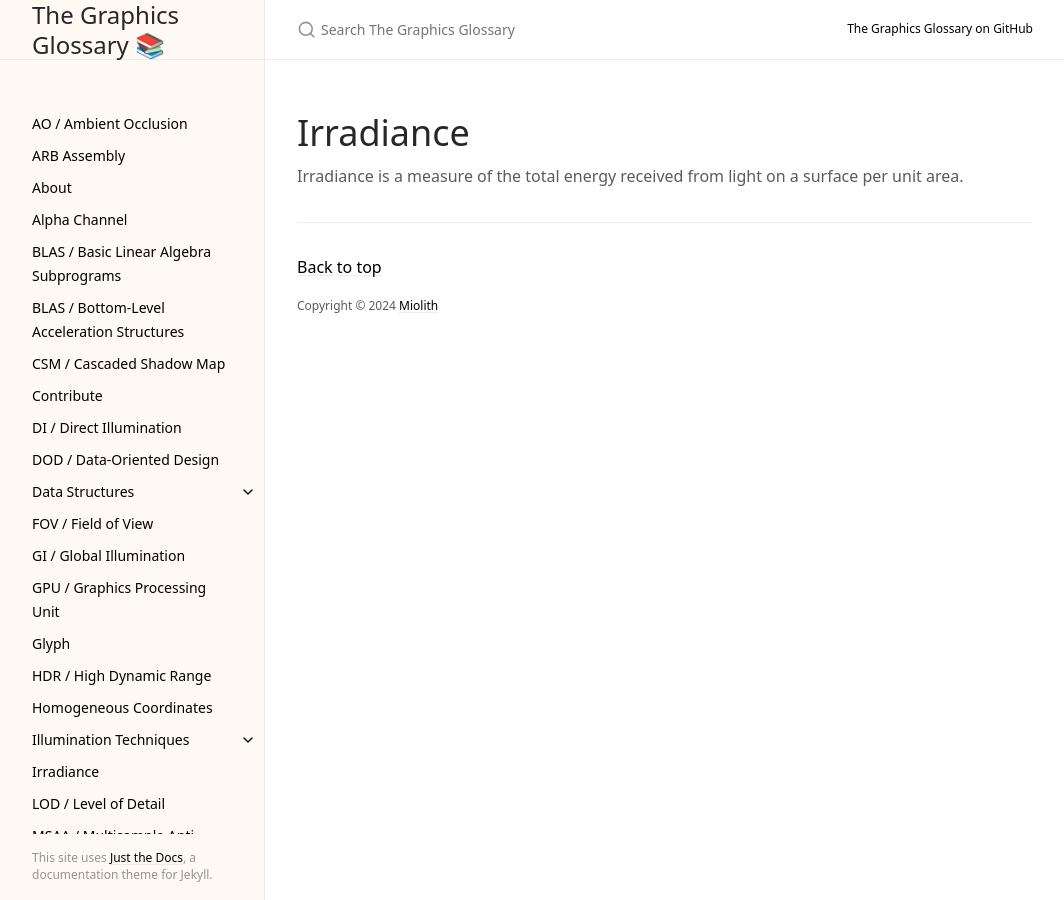
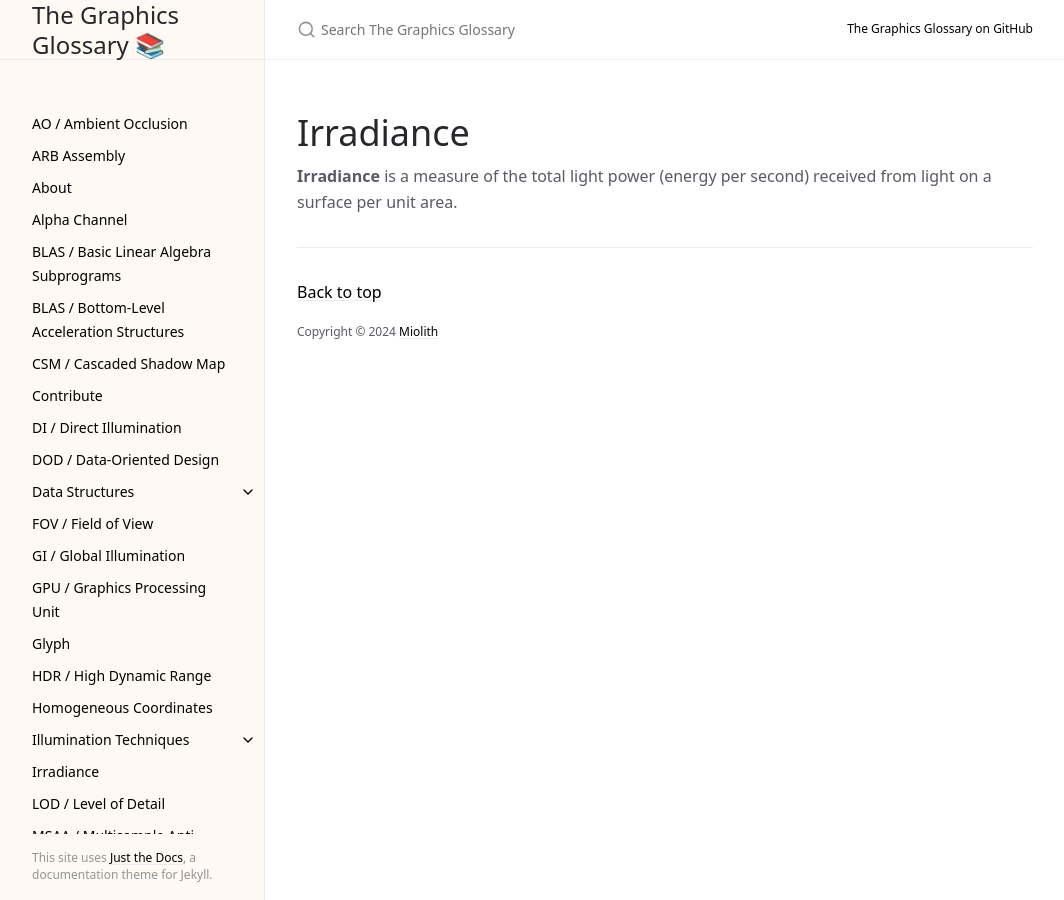
Before and after one commit to GraphicsGlossary/graphicsglossary.github.io, a Jekyll site: the page built from docs/irradiance.md, in a window 1280 px wide. Shown: the whole page, without its empty margins (107-1171 px from the left). Built offline with Jekyll 4.4.1, drawn with Linux system fonts in a browser that asks for light colours; cached includes are drawn as plain includes.

Commit message:
update irradiance && sparse octree

```diff
--- a/docs/irradiance.md
+++ b/docs/irradiance.md
@@ -6,4 +6,4 @@ permalink: /irradiance/
 
 # Irradiance
 
-Irradiance is a measure of the total energy received from light on a surface per unit area.
+**Irradiance** is a measure of the total light power (energy per second) received from light on a surface per unit area.
```
Also changed, not shown: docs/sparse-octree.md (deleted, +0 -9 lines).
